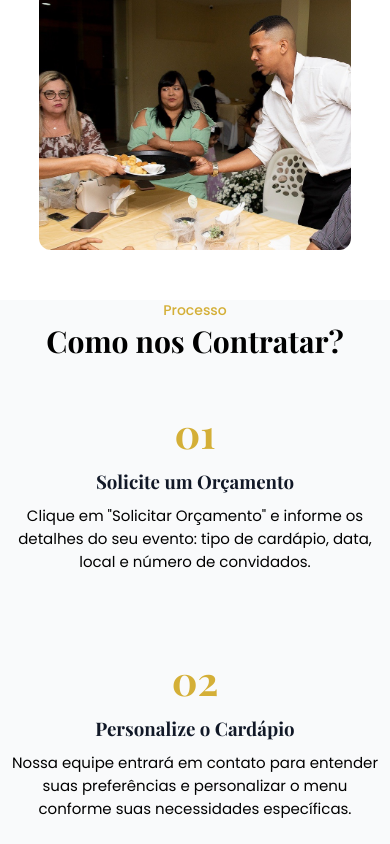
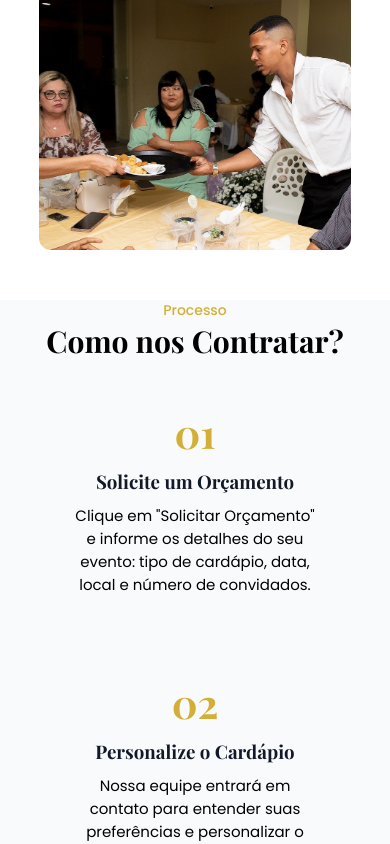
Before and after one commit to rodrigoCardoso123/Realize-evento, a React (Vite) app: page / in a window 390 px wide. Shown: the part 4813-5657 px from the top of the page. Built offline with nearby package versions, Linux system fonts and the light colour scheme; no server answers; a web font is replaced by a local one.

Commit message:
tela de celular

```diff
--- a/src/pages/home/Home.module.css
+++ b/src/pages/home/Home.module.css
@@ -467,7 +467,6 @@
   color: #fff;
 }
 @media (max-width: 768px) {
-  /* estilos para celular */
   .p_dourados{
     font-size: 14px;
   }
@@ -488,6 +487,9 @@
   .butao_banner{
     margin: 10px 0px;
     max-width: 200px;
+  }
+  .card_processo p{
+    width: 250px;
   }
   .container_card{
     padding: 0px 20px;
@@ -563,7 +565,7 @@
 }
 }
 @media (min-width: 768px) and (max-width: 1024px) {
-  /* estilos para tablet */
+
 }
 .select {
   width: 49%;
```
